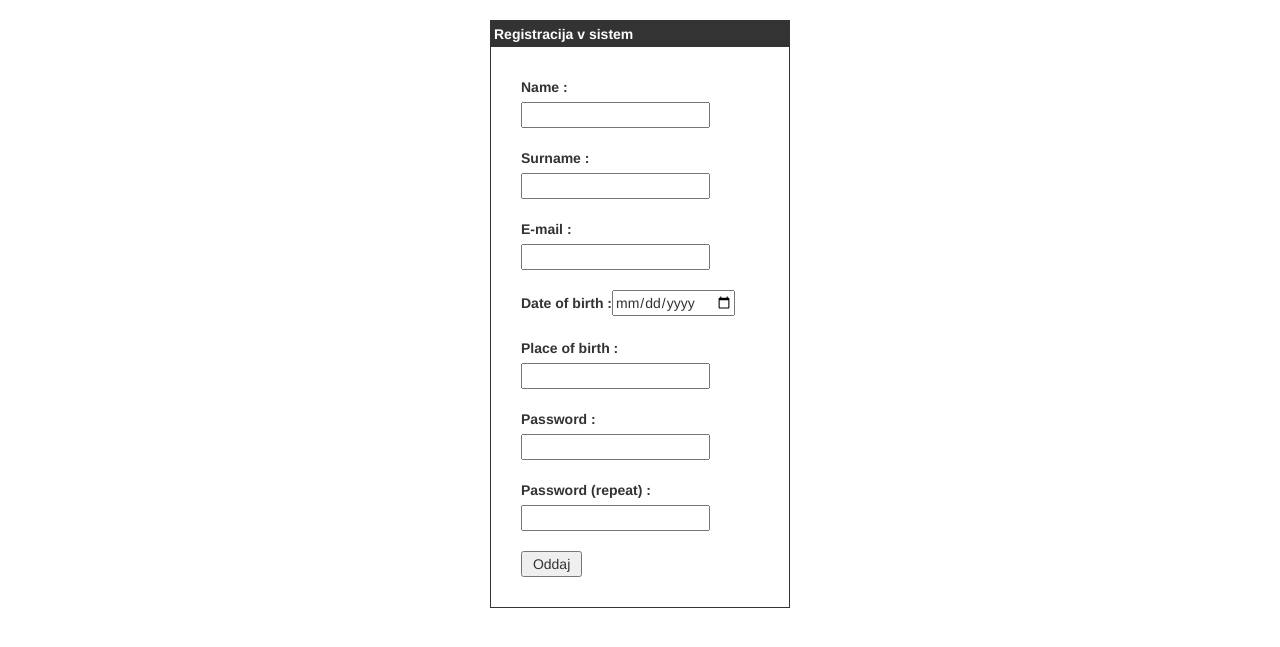
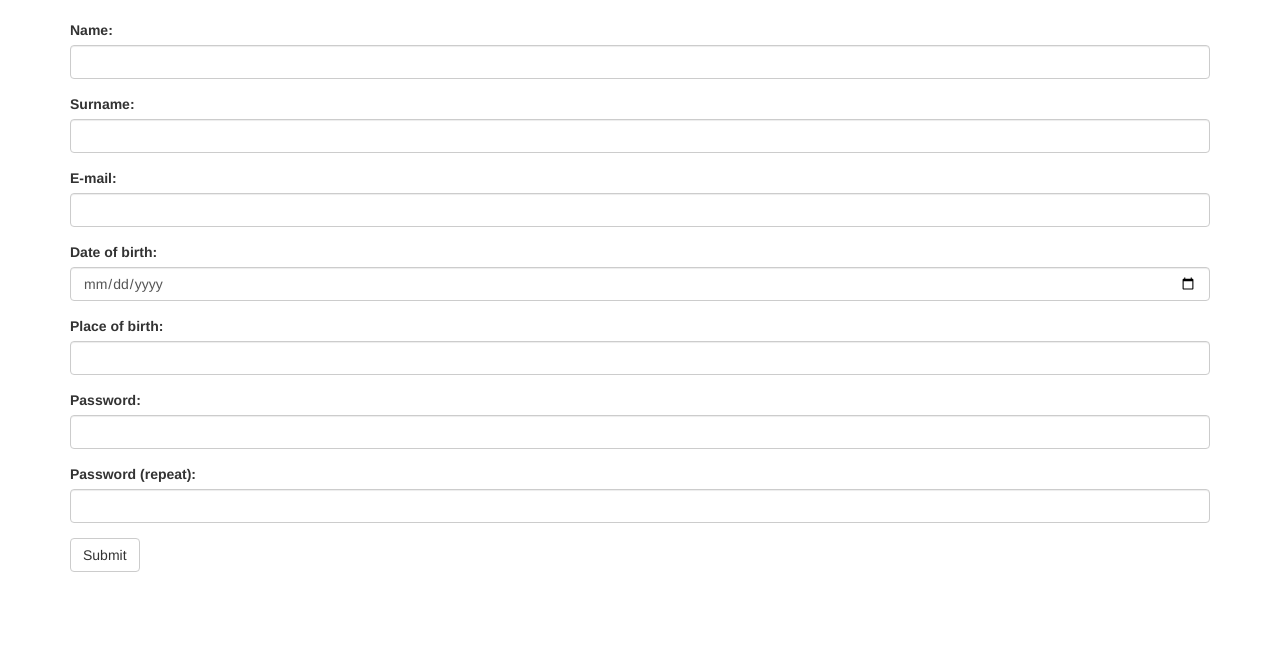
Before and after one commit to nerminjukan/DiaGenKri, a PHP site: page /register in a window 1280 px wide. Shown: the part 122-769 px from the top of the page. Run offline with PHP 8.4, Linux system fonts and the light colour scheme.

Commit message:
Updated registration form
Updated the registration form with Bootstrap classes.

```diff
--- a/app/view/register/index.php
+++ b/app/view/register/index.php
@@ -1,7 +1,7 @@
 <!DOCTYPE html>
 <html lang="sl">
 <head>
-    <title>LogIn Example</title>
+    <title>Register</title>
     <meta charset="utf-8">
     <meta name="viewport" content="width=device-width, initial-scale=1">
     <link rel="stylesheet" href="https://maxcdn.bootstrapcdn.com/bootstrap/3.3.7/css/bootstrap.min.css">
@@ -20,7 +20,7 @@
                 <span class="icon-bar"></span>
                 <span class="icon-bar"></span>
             </button>
-            <a class="navbar-brand" href="#">DiaGenKri</a>
+            <a class="navbar-brand" href="../../../DiaGenKri/public/home">DiaGenKri</a>
         </div>
         <div class="collapse navbar-collapse" id="myNavbar">
             <ul class="nav navbar-nav navbar-right">
@@ -31,30 +31,36 @@
     </div>
 </nav>
 
-<div>
-    <article>
-        <div align = "center">
-            <div style = "width:300px; border: solid 1px #333333; " align = "left">
-                <div style = "background-color:#333333; color:#FFFFFF; padding:3px;"><b>Registracija v sistem</b></div>
-
-                <div style = "margin:30px">
-                    <form action = "<?= "register/add/" ?>" method = "post" content="">
-                        <label>Name      :</label><br><input type = "text" name = "name" class = "box"/><br /><br />
-                        <label>Surname  :</label><br><input type = "text" name = "surname" class = "box" /><br/><br />
-                        <label>E-mail  :</label><br><input type = "email" name = "email" class = "box"/><br /><br />
-                        <label>Date of birth  :</label><input type = "date" name = "dateofbirth" class = "box"/><br /><br />
-                        <label>Place of birth  :</label><input type = "text" name = "placeofbirth" class = "box" /><br/><br />
-                        <label>Password  :</label><br><input type = "password" name="password1" class = "box" /><br/><br />
-                        <label>Password (repeat)  :</label><input type = "password" name="password2" class = "box" /><br/><br />
-                        <input type = "submit" value = " Oddaj "/><br />
-                    </form>
-
-                    <div style = "font-size:11px; color:#cc0000; margin-top:10px"></div>
-
-                </div>
-
-            </div>
-
+<div class="container">
+    <form action = "<?= "register/add/" ?>" method = "post" content="">
+        <div class="form-group">
+            <label for="name">Name:</label>
+            <input type ="text" class="form-control" id="name" name ="name"/>
         </div>
-    </article>
+        <div class="form-group">
+            <label for="surname">Surname:</label>
+            <input type ="text" class="form-control" id="surname" name ="surname"/>
+        </div>
+        <div class="form-group">
+            <label for="email">E-mail:</label>
+            <input type = "email" class="form-control" id="email" name = "email"/>
+        </div>
+        <div class="form-group">
+            <label for="dateofbirth">Date of birth:</label>
+            <input type="date" class="form-control" id="dateofbirth" name="dateofbirth"/>
+        </div>
+        <div class="form-group">
+            <label for="placeofbirth">Place of birth:</label>
+            <input type="text" class="form-control" id="placeofbirth" name="placeofbirth"/>
+        </div>
+        <div class="form-group">
+            <label for="password1">Password:</label>
+            <input type="password" class="form-control" id="password1" name="password1"/>
+        </div>
+        <div class="form-group">
+            <label for="password2">Password (repeat):</label>
+            <input type="password" class="form-control" id="password2" name="password2"/>
+        </div>
+        <button class="btn btn-default" type="submit" value ="Oddaj">Submit</button>
+    </form>
 </div>
```
